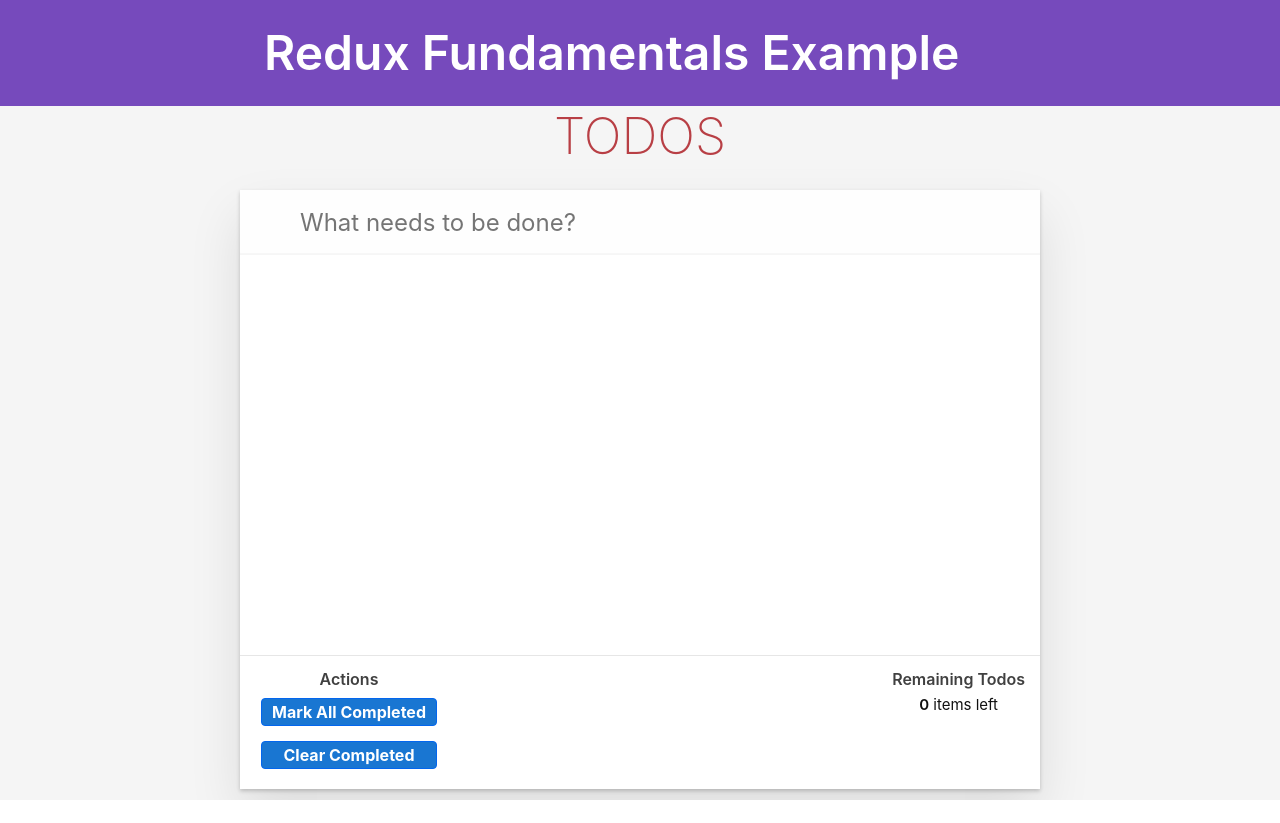
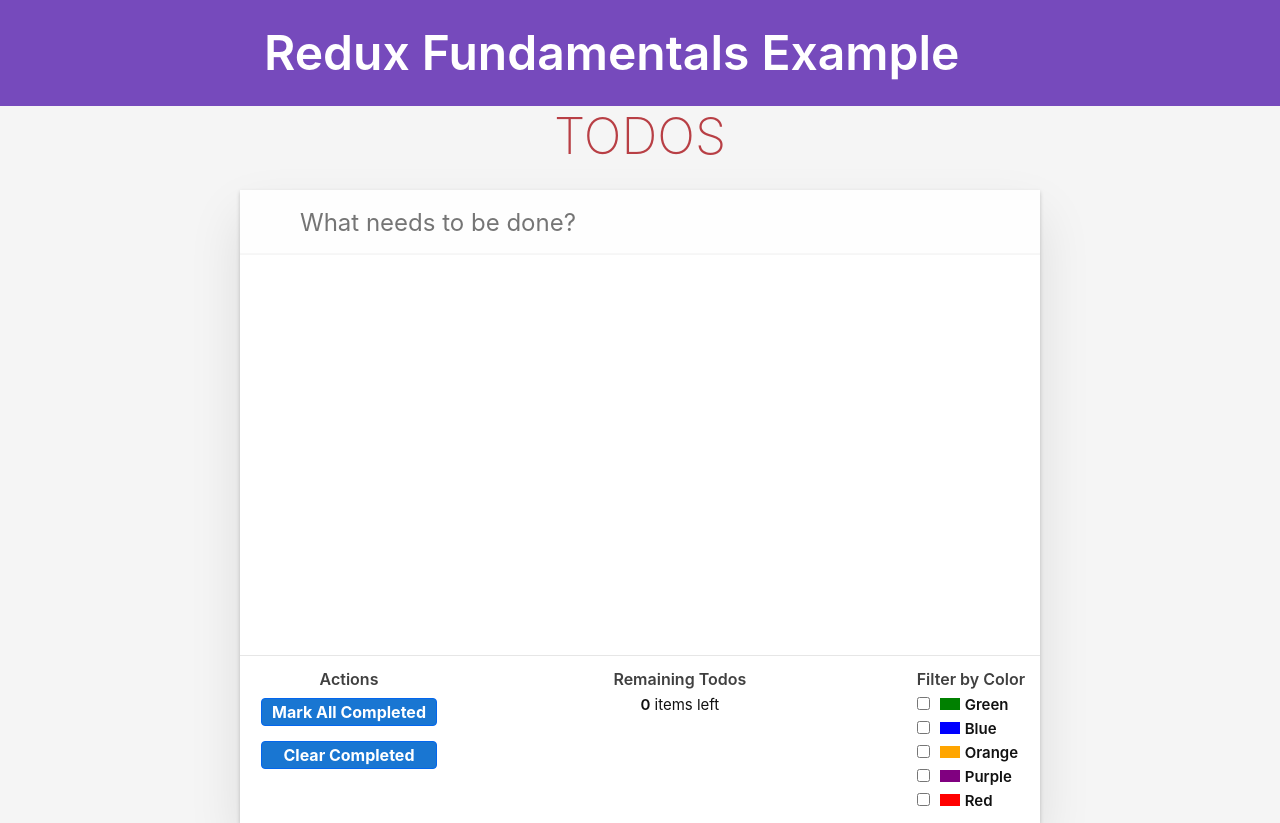
Before and after one commit to thanhlongnguyen140499/redux-fundamental-docs-sample, a React (Create React App) app: page / in a window 1280 px wide. Before the commit the page ends 800 px from the top, so only its background shows below. Built offline with nearby package versions, Linux system fonts and the light colour scheme; what miragejs would draw is missing.

Commit message:
master: update - color filter

```diff
--- a/src/features/filters/filtersSlice.js
+++ b/src/features/filters/filtersSlice.js
@@ -1,5 +1,11 @@
+export const StatusFilters = {
+  All: 'all',
+  Active: 'active',
+  Completed: 'completed',
+}
+
 const initialState = {
-  status: 'All',
+  status: StatusFilters.All,
   colors: [],
 }
 
@@ -11,6 +17,34 @@
         status: action.payload,
       }
     }
+    case 'filters/colorFilterChanged': {
+      let { color, changeType } = action.payload
+      const { colors } = state
+
+      switch (changeType) {
+        case 'added': {
+          if (colors.includes(color)) {
+            // This color already is set as a filter. Don't change the state.
+            return state
+          }
+
+          return {
+            ...state,
+            colors: state.colors.concat(color),
+          }
+        }
+        case 'removed': {
+          return {
+            ...state,
+            colors: state.colors.filter(
+              (existingColor) => existingColor !== color
+            ),
+          }
+        }
+        default:
+          return state
+      }
+    }
     default:
       return state
   }
--- a/src/features/footer/Footer.js
+++ b/src/features/footer/Footer.js
@@ -1,5 +1,6 @@
 import React from 'react'
 import { useDispatch, useSelector } from 'react-redux'
+import { availableColors, capitalize } from '../filters/colors'
 
 const RemainingTodos = ({ count }) => {
   const suffix = count === 1 ? '' : 's'
@@ -12,6 +13,41 @@
   )
 }
 
+const ColorFilters = ({ value: colors, onChange }) => {
+  const renderedColors = availableColors.map((color) => {
+    const checked = colors.includes(color)
+    const handleChange = () => {
+      const changeType = checked ? 'removed' : 'added'
+      onChange(color, changeType)
+    }
+
+    return (
+      <label key={color}>
+        <input
+          type="checkbox"
+          name={color}
+          checked={checked}
+          onChange={handleChange}
+        />
+        <span
+          className="color-block"
+          style={{
+            backgroundColor: color,
+          }}
+        ></span>
+        {capitalize(color)}
+      </label>
+    )
+  })
+
+  return (
+    <div className="filters colorFilters">
+      <h5>Filter by Color</h5>
+      <form className="colorSelection">{renderedColors}</form>
+    </div>
+  )
+}
+
 const Footer = () => {
   const dispatch = useDispatch()
 
@@ -20,9 +56,17 @@
     return uncompletedTodos.length
   })
 
+  const { status, colors } = useSelector((state) => state.filters)
+
   const onMarkCompletedClicked = () => dispatch({ type: 'todos/allCompleted' })
   const onClearCompletedClicked = () =>
     dispatch({ type: 'todos/completedCleared' })
+
+  const onColorChange = (color, changeType) =>
+    dispatch({
+      type: 'filters/colorFilterChanged',
+      payload: { color, changeType },
+    })
 
   return (
     <footer className="footer">
@@ -37,6 +81,7 @@
       </div>
 
       <RemainingTodos count={todosRemaining} />
+      <ColorFilters value={colors} onChange={onColorChange} />
     </footer>
   )
 }
```
